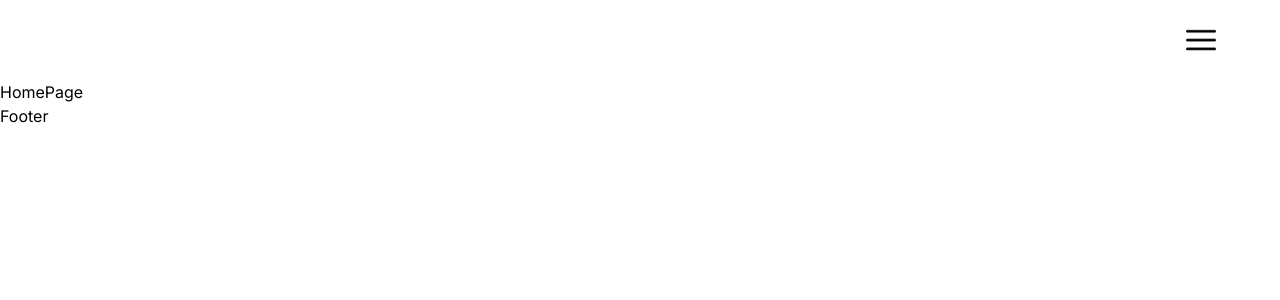
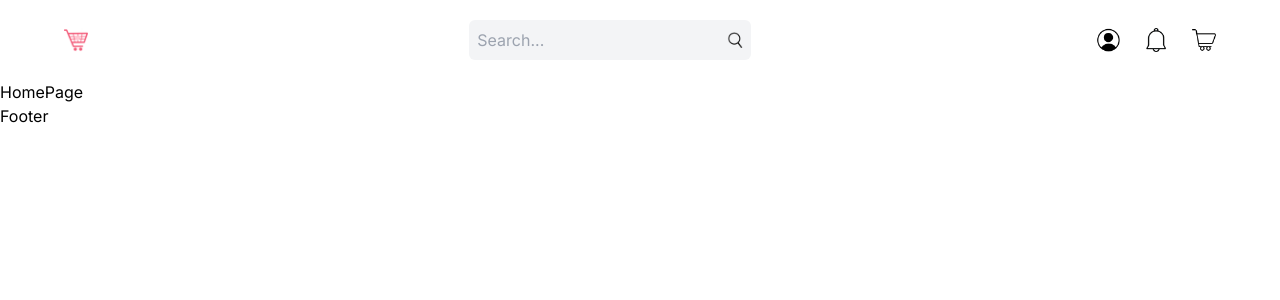
Before and after one commit to samade747/Next.js-E-Commerce-App-, a Next.js app: page / in a window 1280 px wide. Shown: the top 300 px of the page. Built offline with nearby package versions, Linux system fonts and the light colour scheme.

Commit message:
925am 16 07 2024

```diff
--- /dev/null
+++ b/src/components/NavIcons.tsx
@@ -0,0 +1,45 @@
+"use client"
+import React from 'react'
+import Image from 'next/image'
+import { useRouter } from 'next/navigation'
+import Link from 'next/link'
+import { useState } from 'react'
+
+const NavIcons = () => {
+
+    const [isProfileOpen, setIsProfileOpen] = useState(false)
+    const [isCartOpen, setIsCartOpen] = useState(false)
+
+
+    const router = useRouter()
+
+    // temp
+    const isLoggedIn = false
+
+
+    const handleProfile = () => {
+        if(isLoggedIn){
+            setIsProfileOpen(prev => !prev)
+        }
+    }
+
+
+  return (
+    <div className='flex items-center gap-4 xl:gap-6'>
+        <Image src="/profile.png" alt="heart" width={24} height={24} className='cursor-pointer' />
+
+        {isProfileOpen && <div className=''>
+            <Link href="/">Profile</Link>
+            <div className='mt-2 cursor-pointer'>
+                Logout
+            </div>
+
+        </div>
+        }
+        <Image src="/notification.png" alt="heart" width={24} height={24} className='cursor-pointer' />
+        <Image src="/cart.png" alt="heart" width={24} height={24} className='cursor-pointer' />
+    </div>
+  )
+}
+
+export default  NavIcons
--- a/src/components/Navbar.tsx
+++ b/src/components/Navbar.tsx
@@ -1,18 +1,42 @@
 import Link from "next/link"
 import Menu from "./Menu"
+import Image from "next/image"
+import { useState } from "react"
+import SearchBar from "./SearchBar"
+import NavIcons from "./NavIcons"
+
 
 const Navbar = () => {
     return (
         <div className="h-20 px-4 md:px-8 lg:px-16 xl:32 2xl:px-64 realative">
-            <div className="h-full flex items-center justify-between">
 
+            {/* SMALLER SCREENS  MObile*/}
+            <div className="h-full flex items-center justify-between md:hidden">
                 <Link href="/">
-                <div className="text-2xl tracking-wide"></div>
+                <div className="text-2xl tracking-wide">SAMAD</div>
                 </Link>
-
                 <Menu />
             </div>
+
             {/* BIGGER SCREENS  */}
+            <div className="hidden md:flex items-center justify-between gap-8 h-full">
+
+               {/* LEFT */}
+                <div className="w-1/3">
+                <Link href="/" className="flex items-center gap-3">
+                    <Image src="/logo.png" alt="logo" width={24} height={24} />
+                </Link>
+                </div>
+
+
+               {/* RIGHT */}
+               <div className="w-2/3 flex items-center justify-between gap-8">
+                    <SearchBar />
+                    <NavIcons />
+               </div>
+
+
+            </div>
         </div>
     )
 
--- /dev/null
+++ b/src/components/SearchBar.tsx
@@ -0,0 +1,39 @@
+"use client"
+import React from 'react'
+import Image from 'next/image'
+import { useRouter } from 'next/navigation'
+import Link from 'next/link'
+
+
+const SearchBar = () => {
+
+    const router = useRouter()
+
+    const handleSearch = (e: React.FormEvent<HTMLFormElement>) => {
+        e.preventDefault()
+        const formData = new FormData(e.currentTarget)
+        const name = formData.get('name') as string
+
+        if(name){
+            router.push(`/list?name=${name}`)
+
+        }
+
+    }
+
+
+  return (
+    <form className='flex ic justify-between gap-4 bg-gray-100 p-2 rounded-md' onSubmit={handleSearch}>
+        <input type="text"
+                name='name'
+                placeholder='Search...'
+                className='flex-1 bg-transparent outline-none'
+        />
+            <button className='cursor-pointer'>
+                <Image src="/search.png" alt="search" width={16} height={16} />
+            </button>
+    </form>
+  )
+}
+
+export default SearchBar
```
